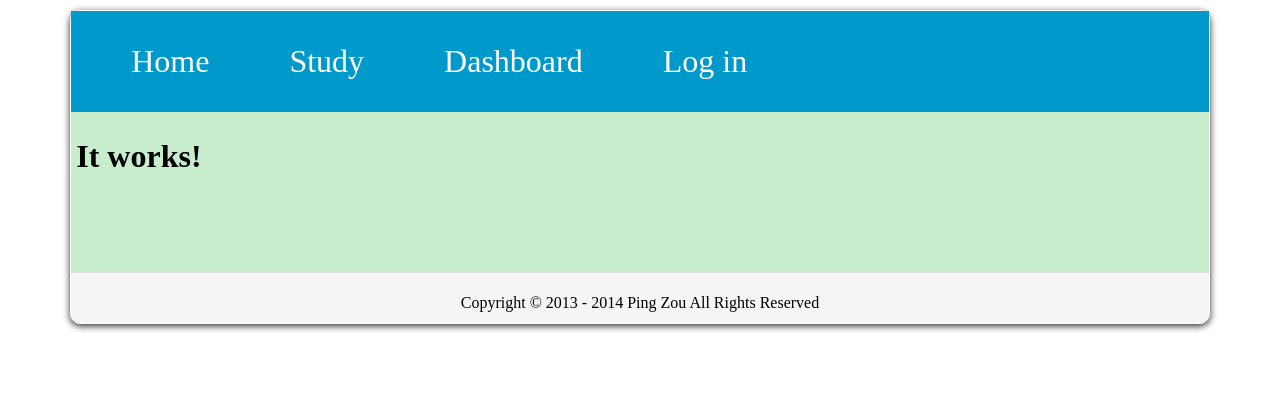
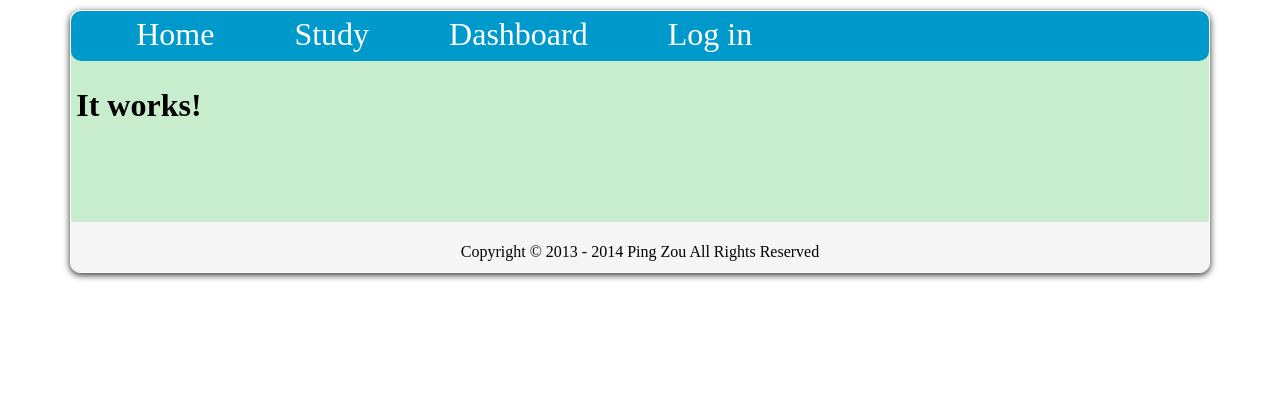
Before and after one commit to pz325/hornbook-django, a Django app: page / in a window 1280 px wide. Shown: the top 420 px of the page. Run offline with Django 3.2, Linux system fonts and the light colour scheme; parts of the project's set-up code (start-up, migrations or seed data) failed here and were passed over; some libraries are stand-ins or nearby versions.

Commit message:
adjust header menu margins

```diff
--- a/settings.py
+++ b/settings.py
@@ -71,3 +71,5 @@ TEMPLATE_LOADERS = (
     'django.template.loaders.app_directories.Loader',
     'django.template.loaders.filesystem.Loader',
 )
+
+ALLOWED_HOSTS = ['localhost', '127.0.0.1', 'menrfa-hornbook-django.appspot.com']
--- a/static/css/main.css
+++ b/static/css/main.css
@@ -4,64 +4,72 @@
     font-size: 2em;
     color: #FFFFFF;
     background: #0099CC;
+    border-radius: 10px;
+    -moz-border-radius: 10px;
+    -webkit-border-radius: 10px;
 }
 .header_container .username
 {
+    font-size: 1em;
     float: right;
+    padding-right: 10px;
 }
 
-/* popup menu */
-nav ul ul {
+.header_container ul {
+    margin: 5px;
+}
+
+.header_container ul ul {
     display: none;
 }
-nav ul li:hover > ul {
+.header_container ul li:hover > ul {
     display: block;
 }
-nav ul {
+.header_container ul {
     background: #0099CC;
     padding: 0 20px;
     list-style: none;
     position: relative;
     display: inline-table;
 }
-    nav ul:after {
+    .header_container ul:after {
         content: ""; clear: both; display: block;
     }
-    nav ul li {
+    .header_container ul li {
         float: left;
     }
 
-nav ul li:hover {
+.header_container ul li:hover {
     background: #0099EE;
 }
-    nav ul li:hover a {
+    .header_container ul li:hover a {
         color: #FFFFFF;
     }
-        nav ul li a {
+        .header_container ul li a {
             display: block;
             padding: 0px 40px 0px 40px;
             color: #FFFFFF;
             text-decoration: none;
         }
 
-nav ul ul {
+.header_container ul ul {
     background: #0099EE;
     border-radius: 0px;
     padding: 0;
     position: absolute;
     top: 100%;
 }
-    nav ul ul li {
+    .header_container ul ul li {
         float: none;
         border-top: 1px solid #EEEEEE;
         border-bottom: 1px solid #EEEEEE;
         position: relative;
     }
-        nav ul ul li a {
+        .header_container ul ul li a {
             padding: 15px 40px 0px 40px;
             color: #fff;
         }
-            nav ul ul li a:hover {
+            .header_container ul ul li a:hover {
                 background: #0099EE;
             }
 
```
